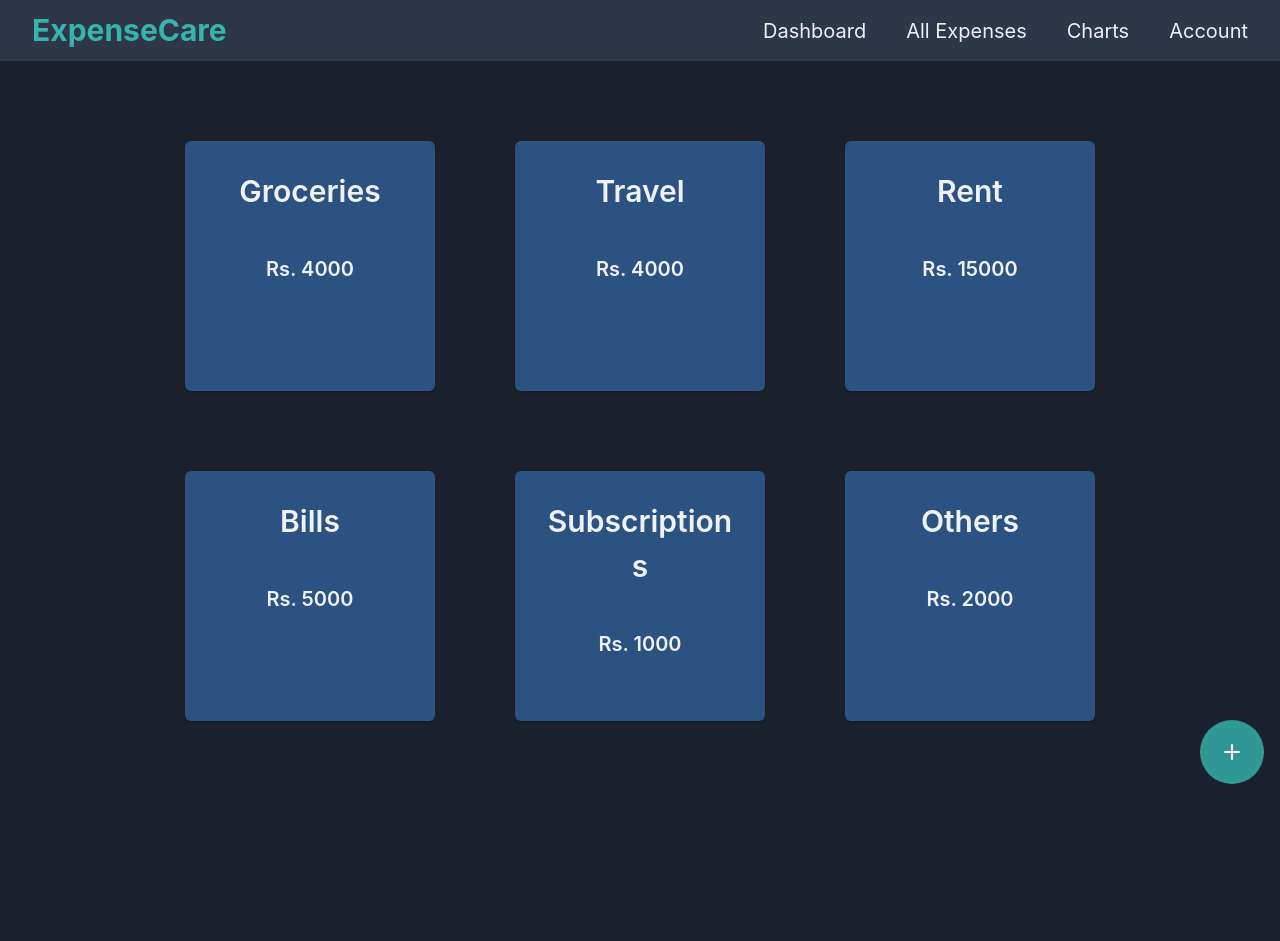
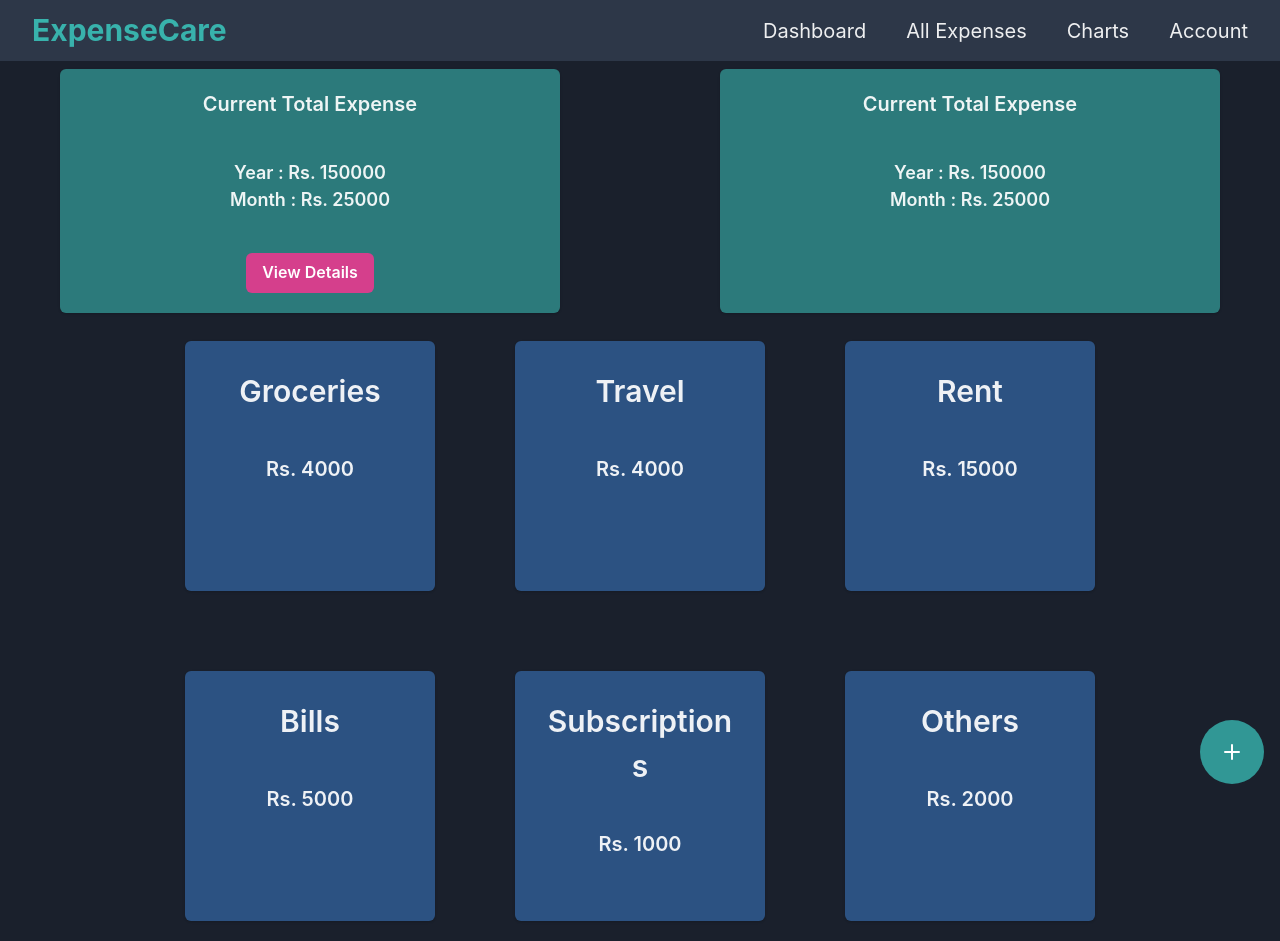
Before and after one commit to hareeshbabu82ns/ExpenseCare, a React (Vite) app: page /dashboard in a window 1280 px wide. Before the commit the page ends 801 px from the top, so only its background shows below. Built offline with nearby package versions, Linux system fonts and the light colour scheme.

Commit message:
Designed Total Expense Card

```diff
--- /dev/null
+++ b/src/components/PieChartCard.jsx
@@ -0,0 +1,37 @@
+import React from "react";
+import {
+  Button,
+  Card,
+  CardBody,
+  CardFooter,
+  CardHeader,
+  Text,
+} from "@chakra-ui/react";
+
+function PieChartCard() {
+  return (
+    <Card
+      minW={"300px"}
+      w={"500px"}
+      mx={"auto"}
+      textAlign={"center"}
+      color={"text"}
+      bgColor={"teal.600"}
+    >
+      <CardHeader fontSize={"xl"} fontWeight={"semibold"}>
+        Current Total Expense
+      </CardHeader>
+      <CardBody fontSize={"large"} fontWeight={"semibold"}>
+        <Text>Year : Rs. 150000</Text>
+        <Text>Month : Rs. 25000</Text>
+      </CardBody>
+      {/* <CardFooter>
+        <Button colorScheme="pink" mx={"auto"}>
+          View Details
+        </Button>
+      </CardFooter> */}
+    </Card>
+  );
+}
+
+export default PieChartCard;
--- /dev/null
+++ b/src/components/TotalExpenseCard.jsx
@@ -0,0 +1,37 @@
+import {
+  Button,
+  Card,
+  CardBody,
+  CardFooter,
+  CardHeader,
+  Text,
+} from "@chakra-ui/react";
+import React from "react";
+
+function TotalExpenseCard() {
+  return (
+    <Card
+      minW={"300px"}
+      w={"500px"}
+      mx={"auto"}
+      textAlign={"center"}
+      color={"text"}
+      bgColor={"teal.600"}
+    >
+      <CardHeader fontSize={"xl"} fontWeight={"semibold"}>
+        Current Total Expense
+      </CardHeader>
+      <CardBody fontSize={"large"} fontWeight={"semibold"}>
+        <Text>Year : Rs. 150000</Text>
+        <Text>Month : Rs. 25000</Text>
+      </CardBody>
+      <CardFooter>
+        <Button colorScheme="pink" mx={"auto"}>
+          View Details
+        </Button>
+      </CardFooter>
+    </Card>
+  );
+}
+
+export default TotalExpenseCard;
--- a/src/pages/Dashboard.jsx
+++ b/src/pages/Dashboard.jsx
@@ -4,6 +4,8 @@ import { Card, Flex, IconButton } from "@chakra-ui/react";
 import ExpenseCard from "../components/ExpenseCard";
 import { wrap } from "framer-motion";
 import { AddIcon } from "@chakra-ui/icons";
+import TotalExpenseCard from "../components/TotalExpenseCard";
+import PieChartCard from "../components/PieChartCard";
 
 const categories = [
   { name: "Groceries", totalExpense: 4000 },
@@ -16,10 +18,15 @@ const categories = [
 
 function Dashboard() {
   return (
-    <>
+    <Flex flexDir={"column"} gap={2}>
       <Header />
+      <Flex gap={10}>
+        <TotalExpenseCard />
+        <PieChartCard />
+      </Flex>
       <Flex
-        p={20}
+        px={10}
+        py={5}
         gap={20}
         flexWrap={wrap}
         flexFlow={"wrap"}
@@ -44,7 +51,7 @@ function Dashboard() {
       >
         <AddIcon />
       </IconButton>
-    </>
+    </Flex>
   );
 }
 
```
